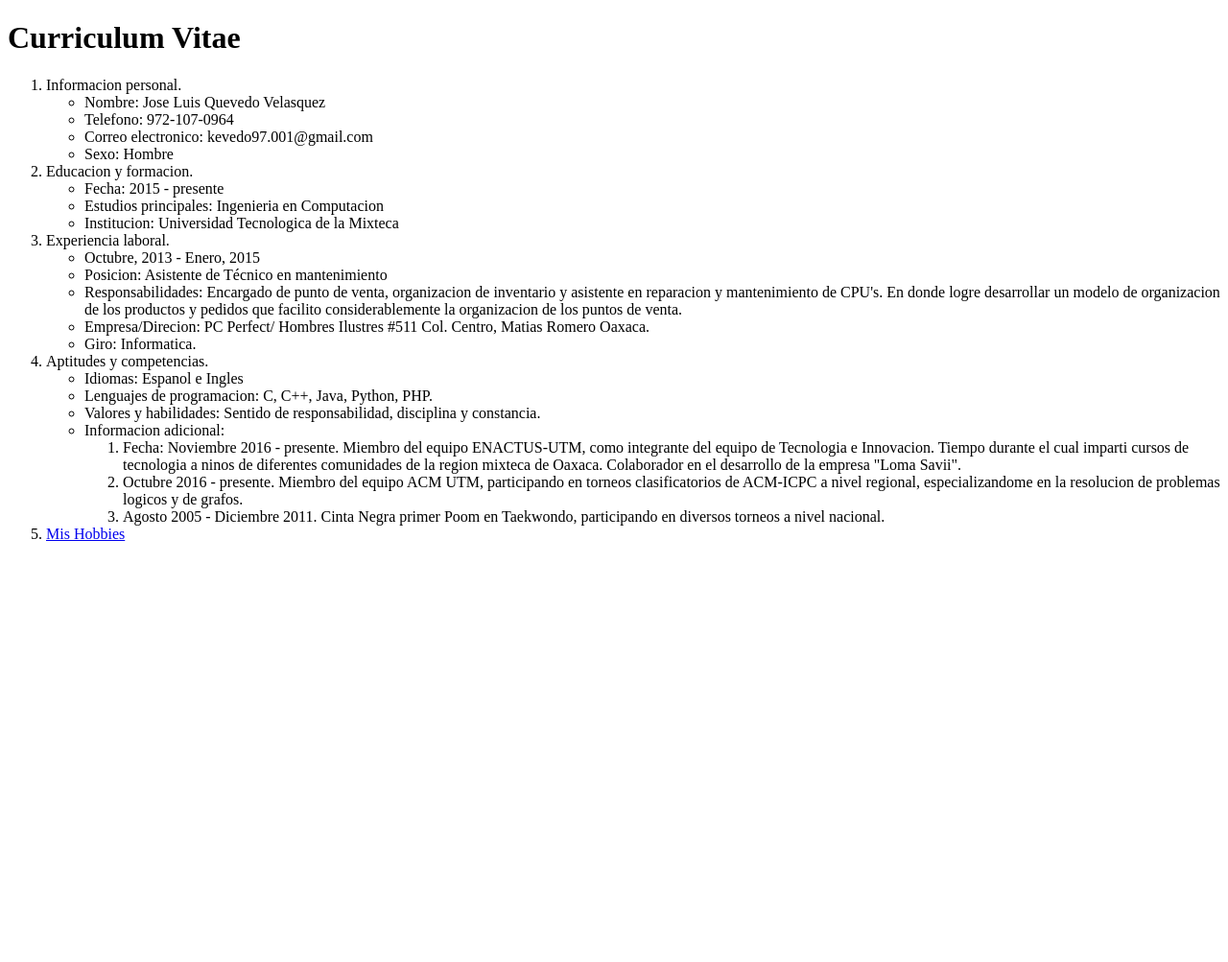
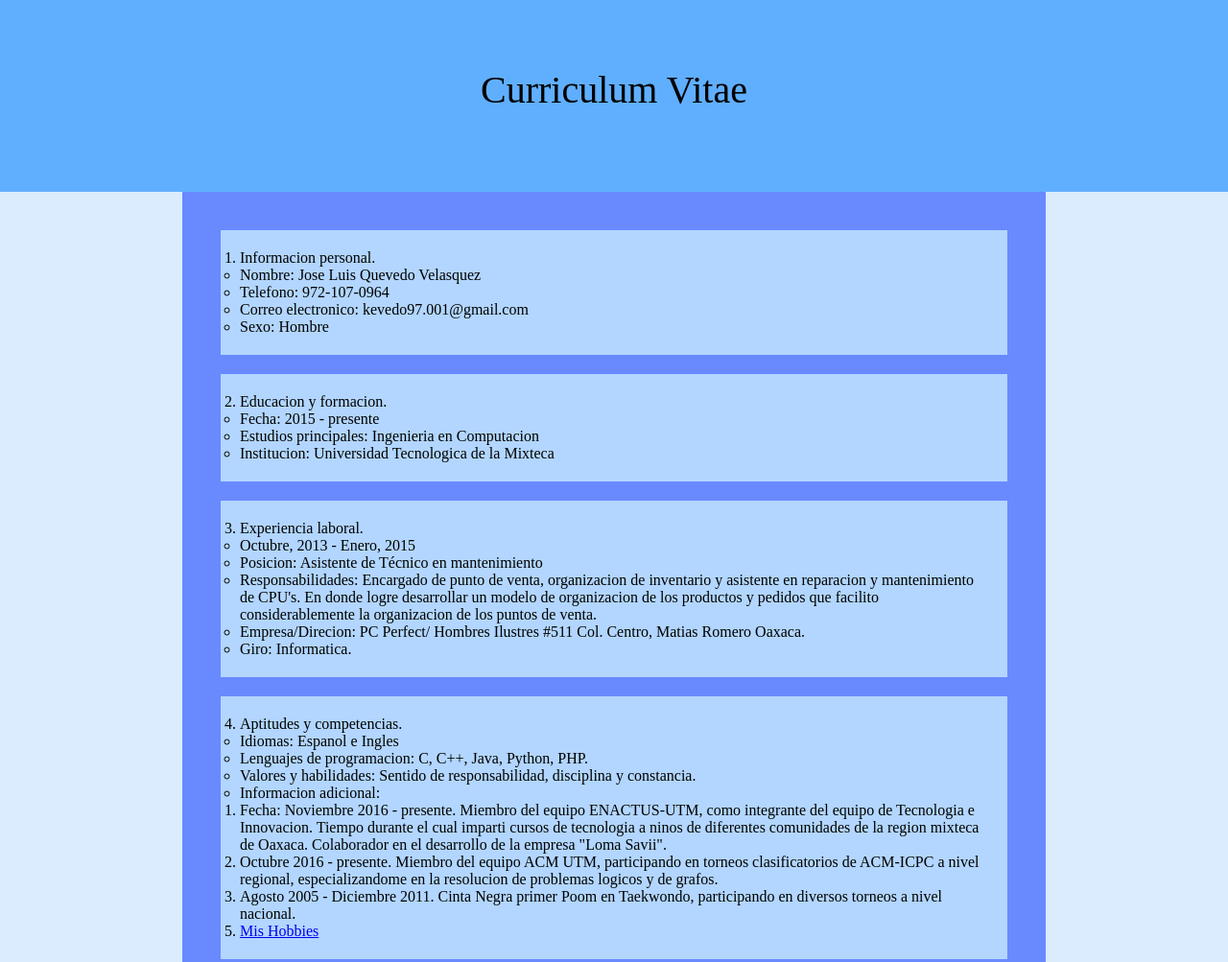
Before and after one commit to IngJLQuevedo/ProgramacionWeb, a plain HTML site: page Index.html in a window 1280 px wide. Shown: the top 1003 px of the page at 96% size. Before the commit the page ends 800 px from the top, so only its background shows below. Drawn offline with Linux system fonts and the light colour scheme.

Commit message:
Add files via upload

```diff
--- a/Index.html
+++ b/Index.html
@@ -1,11 +1,17 @@
 <!DOCTYPE html>
-<html>
+<html lang="en">
 <head>
+	<meta charset='UTF-8' />
 	<title> Mi CV - Jose Luis Q.</title>
+	<link rel='stylesheet' href='styles.css'/>
 </head>
 <body>
-	<h1> Curriculum Vitae </h1>
+	<div class='header'> Curriculum Vitae </div>
+	<div class='fondo'>
+		<div class='page'>
+			<div class='centro'>
 				<ol>
+					<div class='item'>
 						<li>Informacion personal.</li>
 						<ul>
 							<li>Nombre: Jose Luis Quevedo Velasquez</li>
@@ -13,12 +19,16 @@
 							<li>Correo electronico: kevedo97.001@gmail.com</li>
 							<li>Sexo: Hombre</li>
 						</ul>
+					</div>
+					<div class='item'>
 					<li>Educacion y formacion.</li>
 					<ul>
 						<li>Fecha: 2015 - presente</li>
 						<li>Estudios principales: Ingenieria en Computacion</li>
 						<li>Institucion: Universidad Tecnologica de la Mixteca</li>
 					</ul>
+				</div>
+				<div class='item'>
 					<li>Experiencia laboral.</li>
 					<ul>
 						<li>Octubre, 2013 - Enero, 2015</li>
@@ -27,6 +37,8 @@
 						<li>Empresa/Direcion: PC Perfect/ Hombres Ilustres #511 Col. Centro, Matias Romero Oaxaca.</li>
 						<li>Giro: Informatica.</li>
 					</ul>
+				</div>
+				<div class='item'>
 					<li>Aptitudes y competencias.</li>
 					<ul>
 						<li>Idiomas: Espanol e Ingles</li>
@@ -43,6 +55,11 @@
 						</ol>
 					</ul>
 					<li> <a href='Hobbies.html'> Mis Hobbies </a> </li>
+				</div>
 				</ol>
+			</div>
+		</div>
+	</div>
+
 </body>
 </html>
--- /dev/null
+++ b/styles.css
@@ -0,0 +1,40 @@
+*{
+	margin:0;
+	padding: 0;
+	box-sizing: border-box;
+}
+
+.header{
+	height: 200px;
+	background-color: #60AFFF;
+	text-align: center;
+	padding-top: 70px;
+	font-size: 40px;
+}
+
+.page{
+	width: 900px;
+	margin: 0 auto;
+}
+
+.fondo {
+	overflow: hidden;
+	background-color: #DAECFE;
+}
+
+.centro {
+	float: center;
+	width: auto;
+	height: auto;
+	background-color: #6989FF;
+	padding: 20px;
+}
+
+.item {
+  float: center;
+  width: auto;
+  padding: 20px;
+  margin: 20px;
+  height: auto;
+  background-color: #B2D6FF;
+}
```
Also changed, not shown: Hobbies.html (+16 -2 lines). Lines whose indentation alone changed are shown as unchanged.
